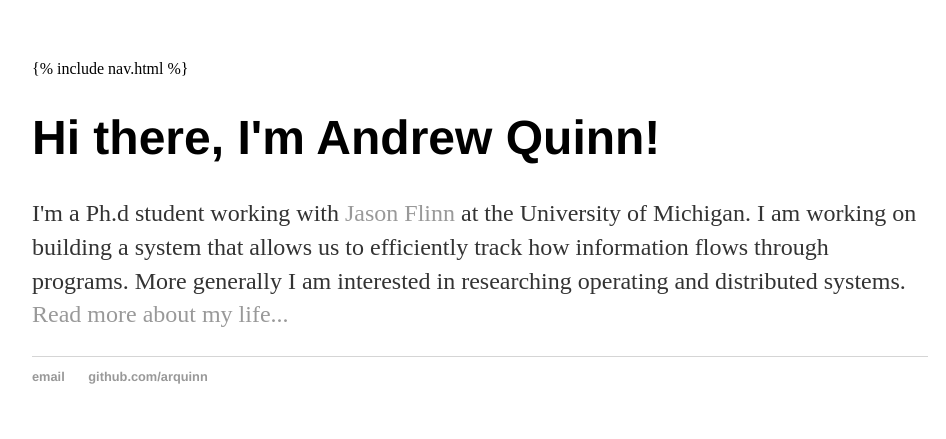
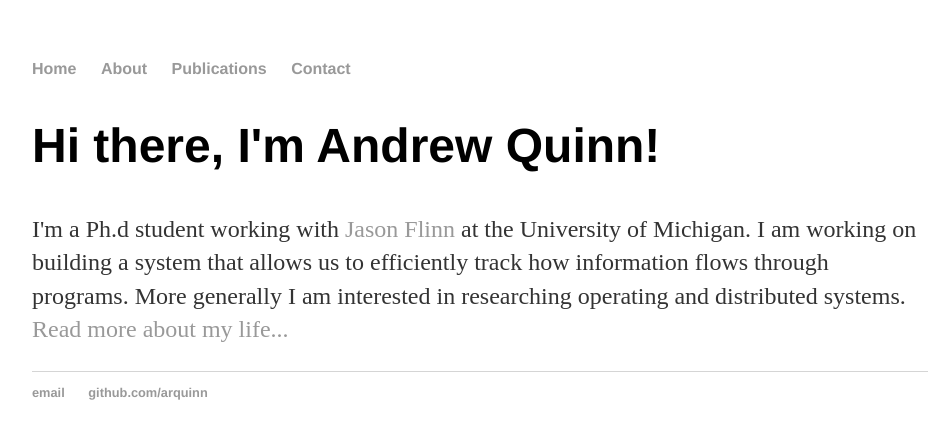
Before and after one commit to arquinn/arquinn.github.io, a Jekyll site: the page index.html, which Jekyll copies as it is, in a window 1280 px wide. Shown: the top 439 px of the page, without its empty margins (160-1106 px from the left). Built offline with Jekyll 4.4.1, drawn with Linux system fonts in a browser that asks for light colours.

Commit message:
Update index.html

```diff
--- a/index.html
+++ b/index.html
@@ -1,21 +1,27 @@
 <!DOCTYPE html>
 	<html>
 		<head>
-			<title>{{ page.title }}</title>
+			<title>Andrew Quinn</title>
 			<!-- link to main stylesheet -->
 			<link rel="stylesheet" type="text/css" href="/css/main.css">
 		</head>
 		<body>
-			{% include nav.html %}
-			<div class="container">
+			<nav>
+        <ul>
+          <li><a href="/">Home</a></li>
+          <li><a href="#about">About</a></li>
+          <li><a href="#publications">Publications</a></li>
+          <li><a href="#contact">Contact</a></li>
+        </ul>
+			</nav>
+		<section id="about">
+			<div class="blurb">
+				<h1>Hi there, I'm Andrew Quinn!</h1>
+				<p>I'm a Ph.d student working with <a href="http://web.eecs.umich.edu/~jflinn/">Jason Flinn</a> at the University of Michigan. I am working on building a system that allows us to efficiently track how information flows through programs. More generally I am interested in researching operating and distributed systems. <a href="/about">Read more about my life...</a></p>
+			</div><!-- /.blurb -->
+		</section>
 
 
-<div class="blurb">
-	<h1>Hi there, I'm Andrew Quinn!</h1>
-	<p>I'm a Ph.d student working with <a href="http://web.eecs.umich.edu/~jflinn/">Jason Flinn</a> at the University of Michigan. I am working on building a system that allows us to efficiently track how information flows through programs. More generally I am interested in researching operating and distributed systems. <a href="/about">Read more about my life...</a></p>
-</div><!-- /.blurb -->
-
-			</div><!-- /.container -->
 			<footer>
 	    		<ul>
 	        		<li><a href="mailto:arquinn@umich.edu">email</a></li>
```
